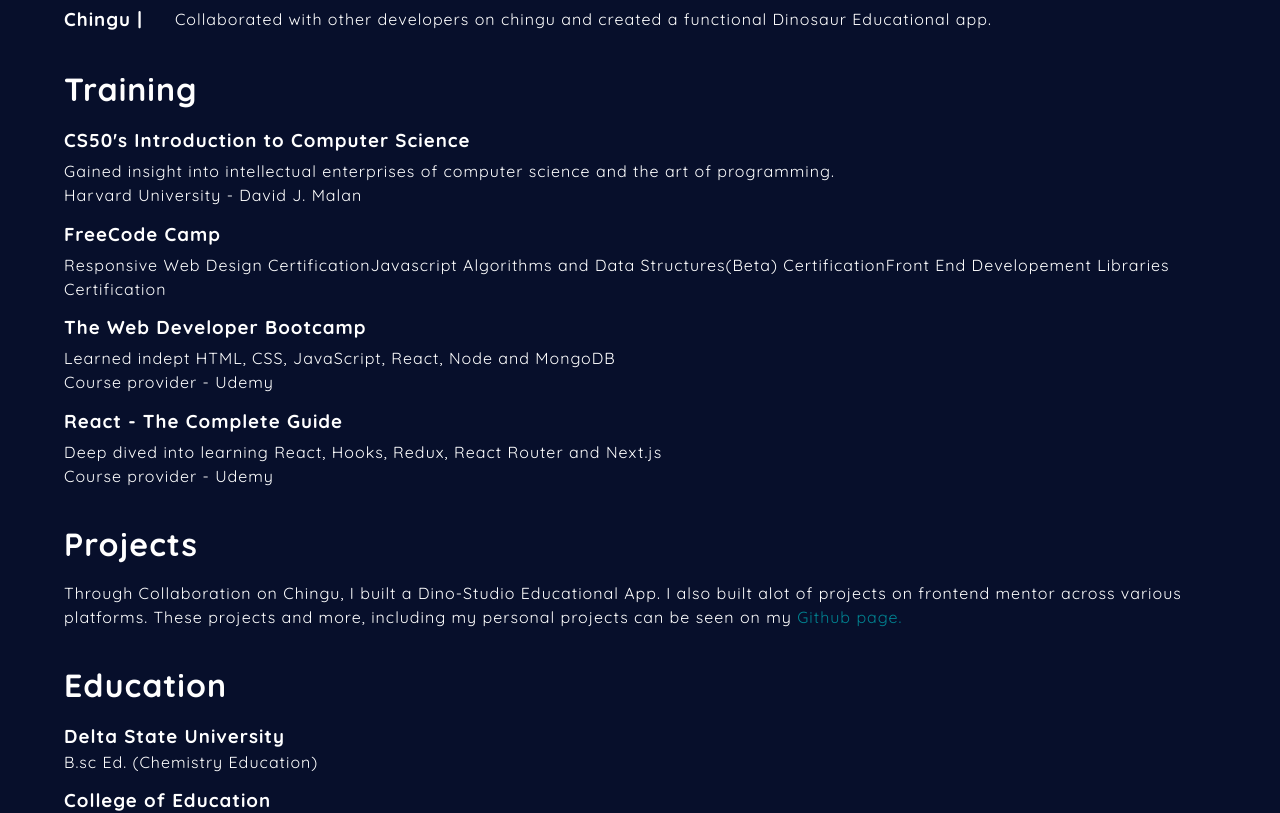
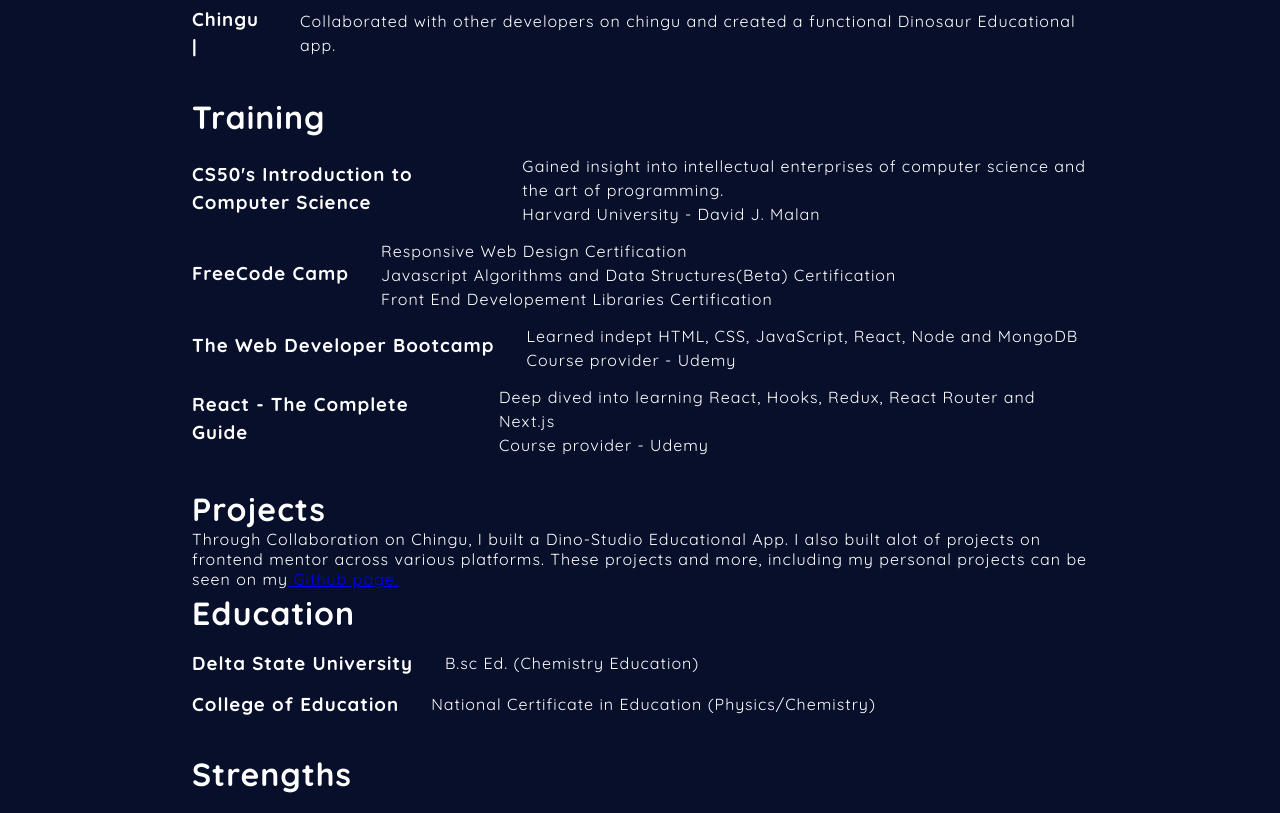
Before and after one commit to jonahunuafe/portfolio-react, a React (Vite) app: page /resume in a window 1280 px wide. Shown: the part 380-1193 px from the top of the page. Built offline with nearby package versions, Linux system fonts and the light colour scheme.

Commit message:
refactor resume.module.css

```diff
--- a/src/components/Resume/Resume.jsx
+++ b/src/components/Resume/Resume.jsx
@@ -63,44 +63,48 @@ function MyResume() {
                 </div>
                 <div className={classes.experience}>
                     <h1>Experience</h1>
-                    <div className={classes.exp}>
+                    <div className={classes.expand}>
                         <h3>Chingu |</h3>
-                        <span>
+                        <p>
                             Collaborated with other developers on chingu and created a
                             functional Dinosaur Educational app.
-                        </span>
+                        </p>
                     </div>
                 </div>
                 <div className={classes.training}>
                     <h1>Training</h1>
-                    <div>
+                    <div className={classes.expand}>
                         <h3>CS50's Introduction to Computer Science</h3>
                         <p>
                             Gained insight into intellectual enterprises of computer science and
                             the art of programming.
+                            <br />Harvard University - David J. Malan
                         </p>
-                        <span>Harvard University - David J. Malan</span>
                     </div>
-                    <div className={classes.freeCodeCamp}>
+                    <div className={classes.expand}>
                         <h3>FreeCode Camp</h3>
-                        <span>Responsive Web Design Certification</span>
-                        <span>Javascript Algorithms and Data Structures(Beta) Certification</span>
-                        <span>Front End Developement Libraries Certification</span>
+                        <p>
+                            Responsive Web Design Certification <br />
+                            Javascript Algorithms and Data Structures(Beta) Certification <br />
+                            Front End Developement Libraries Certification
+                        </p>
                     </div>
-                    <div>
+                    <div className={classes.expand}>
                         <h3>The Web Developer Bootcamp</h3>
-                        <p>Learned indept HTML, CSS, JavaScript, React, Node and MongoDB</p>
-                        <span>Course provider - Udemy</span>
+                        <p>
+                            Learned indept HTML, CSS, JavaScript, React, Node and MongoDB <br />
+                            Course provider - Udemy
+                        </p>
                     </div>
-                    <div>
+                    <div className={classes.expand}>
                         <h3>React - The Complete Guide</h3>
                         <p>
                             Deep dived into learning React, Hooks, Redux, React Router and Next.js
+                            <br /> Course provider - Udemy
                         </p>
-                        <span>Course provider - Udemy</span>
                     </div>
                 </div>
-                <div className={classes.projects}>
+                <div className={classes}>
                     <h1>Projects</h1>
                     <p>
                         Through Collaboration on Chingu, I built a Dino-Studio Educational App.
@@ -113,23 +117,26 @@ function MyResume() {
             <div className={classes.rightSide}>
                 <div className={classes.education}>
                     <h1>Education</h1>
-                    <div className={classes.edu}>
+                    <div className={classes.expand}>
                         <h3>Delta State University</h3>
                         <span>B.sc Ed. (Chemistry Education)</span>
                     </div>
-                    <div className={classes.edu}>
+                    <div className={classes.expand}>
                         <h3>College of Education</h3>
                         <span>National Certificate in Education (Physics/Chemistry)</span>
                     </div>
                 </div>
                 <div className={classes.strength}>
                     <h1>Strengths</h1>
+                    <div className={classes.expand}>
                         <h3>Eager to Learn New Skills</h3>
                         <p>
                             With the constant evolvement and changes in the world of technology, am
                             constantly seeking to expand my skill set and also finding new ways
                             to grow with different framework and libraries.
                         </p>
+                    </div>
+                    <div className={classes.expand}>
                         <h3>Collaboration</h3>
                         <p>
                             I always derive joy and satisfaction working with a team. Keeping in mind
@@ -137,6 +144,7 @@ function MyResume() {
                             delivered within the necessary time frame. Collaborating and working with
                             others has always been a good ground to learn new things.
                         </p>
+                    </div>
                 </div>
 
                 <div className={classes.summary}>
--- a/src/components/Resume/Resume.module.css
+++ b/src/components/Resume/Resume.module.css
@@ -98,14 +98,19 @@
     }
 
     .resume {
+        width: 70%;
         text-align: left;
     }
 
-    .exp {
+    .expand {
         display: flex;
         align-items: center;
         gap: 2rem;
     }
+
+    /* .expand p {
+        margin-top: -0.000005rem;
+    } */
 
     .mainSkills {
         flex-direction: row;
```
Lines whose indentation alone changed are shown as unchanged.
